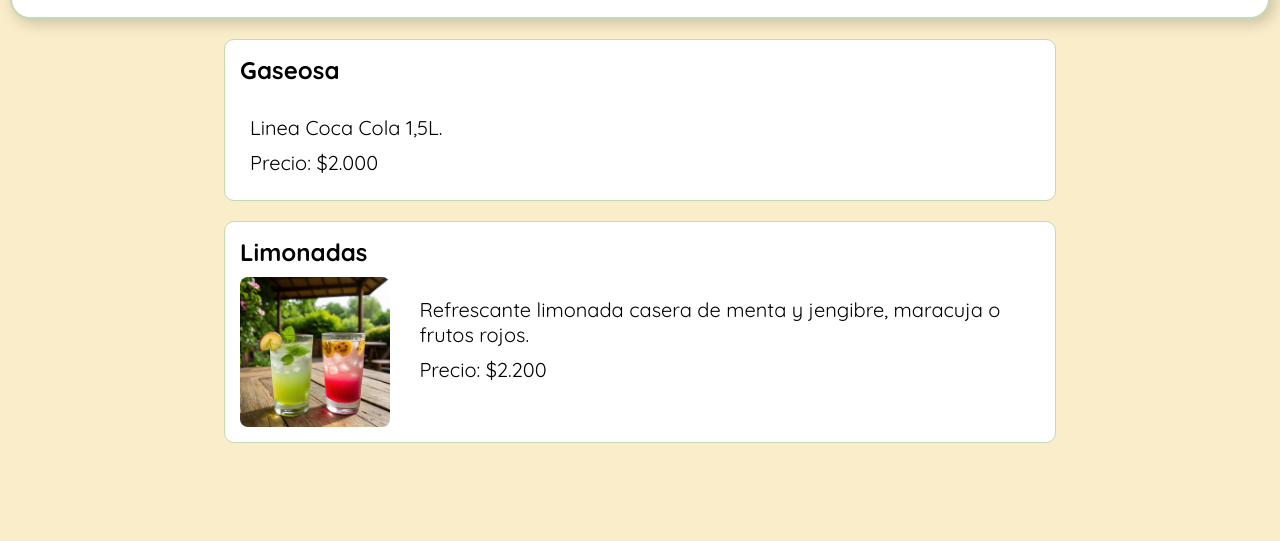
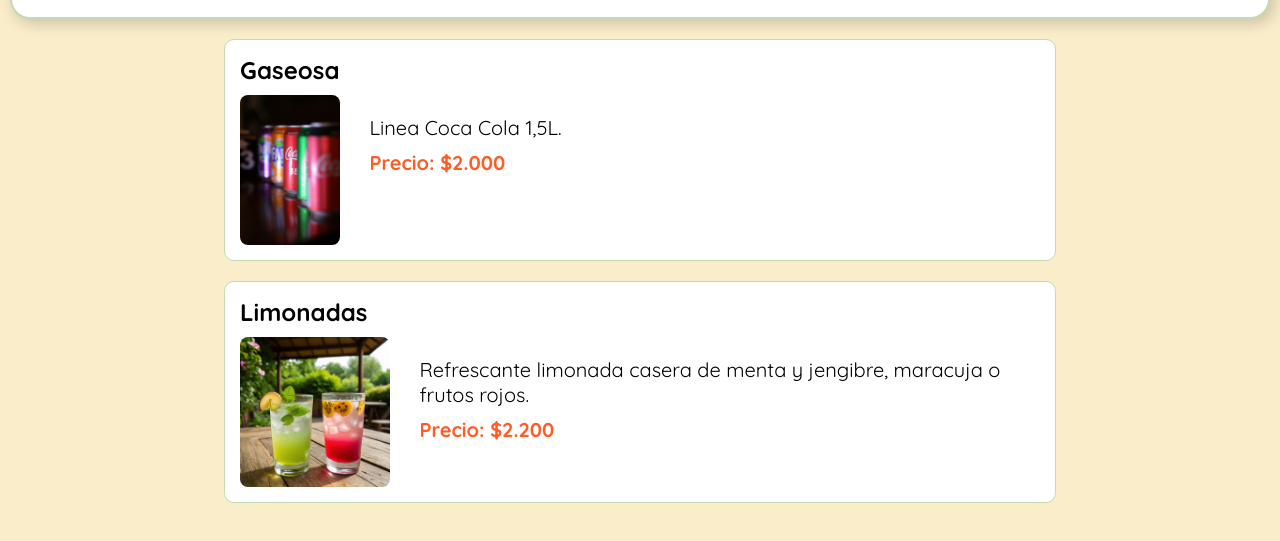
Before and after one commit to Abril-Carballo/menu-digital, a plain HTML site: page bebidas.html in a window 1280 px wide. Shown: the part 123-664 px from the top of the page. Drawn offline with Linux system fonts and the light colour scheme; a web font is replaced by a local one.

Commit message:
Corregi errores

```diff
--- a/bebidas.html
+++ b/bebidas.html
@@ -20,9 +20,10 @@
         <div class="plato">
             <h2>Gaseosa</h2>
             <div class="fila_plato">
+                <img src="img/coca.jpg" alt="Coca cola" class="img_plato">
                 <div class="info_plato">
                     <p>Linea Coca Cola 1,5L.</p>
-                    <p>Precio: $2.000</p>
+                    <p class="precio"><b>Precio: $2.000</b></p>
                 </div>
             </div>
         </div>
@@ -33,7 +34,7 @@
                 <img src="img/limonada.jpg" alt="Limonada" class="img_plato">
                 <div class="info_plato">
                     <p>Refrescante limonada casera de menta y jengibre, maracuja o frutos rojos.</p>
-                    <p>Precio: $2.200</p>
+                    <p class="precio"><b>Precio: $2.200</b></p>
                 </div>
             </div>
         </div>
```
Also changed, not shown: postres.html (+2 -2 lines), img/coca.jpg (added).
